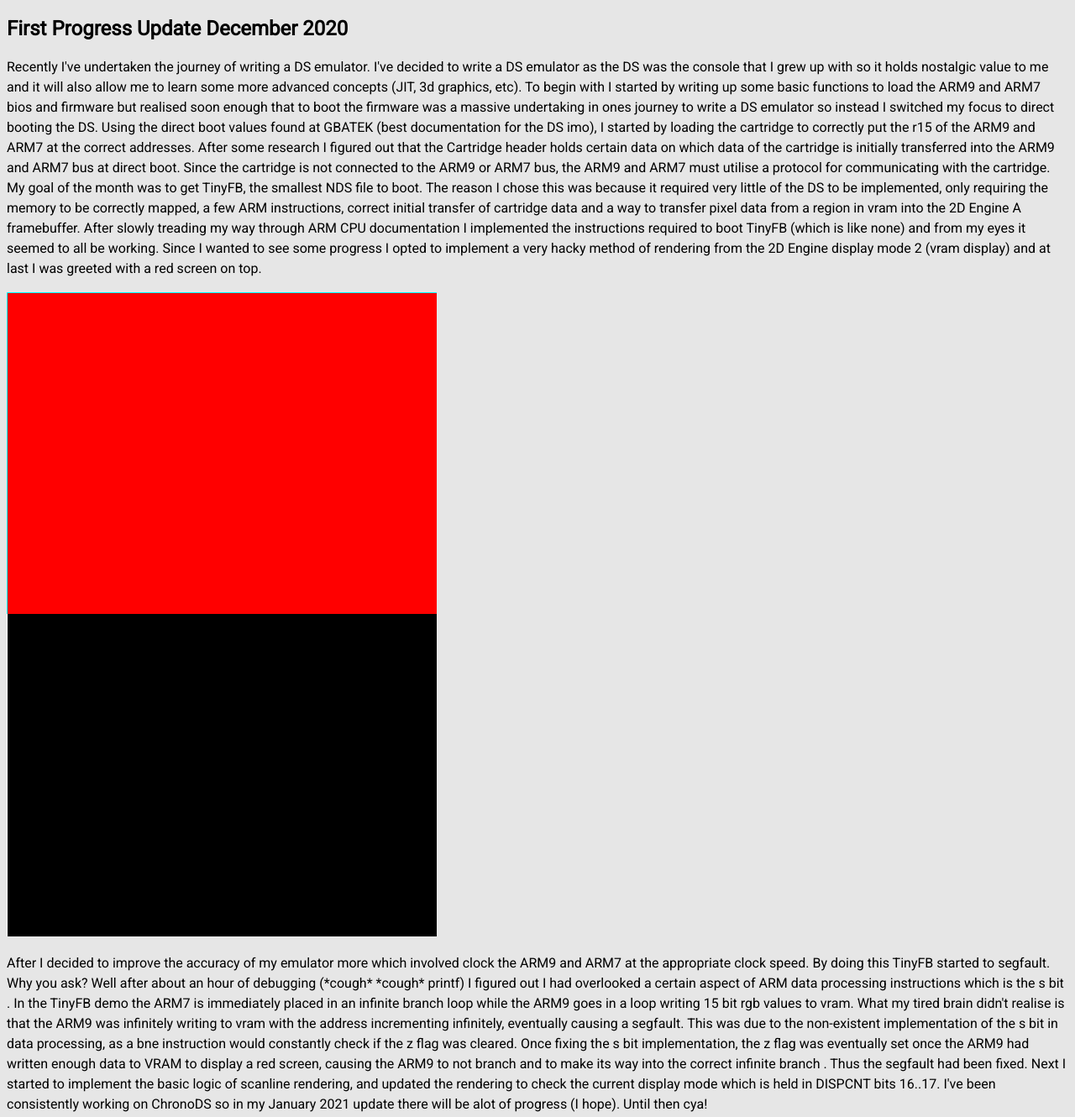
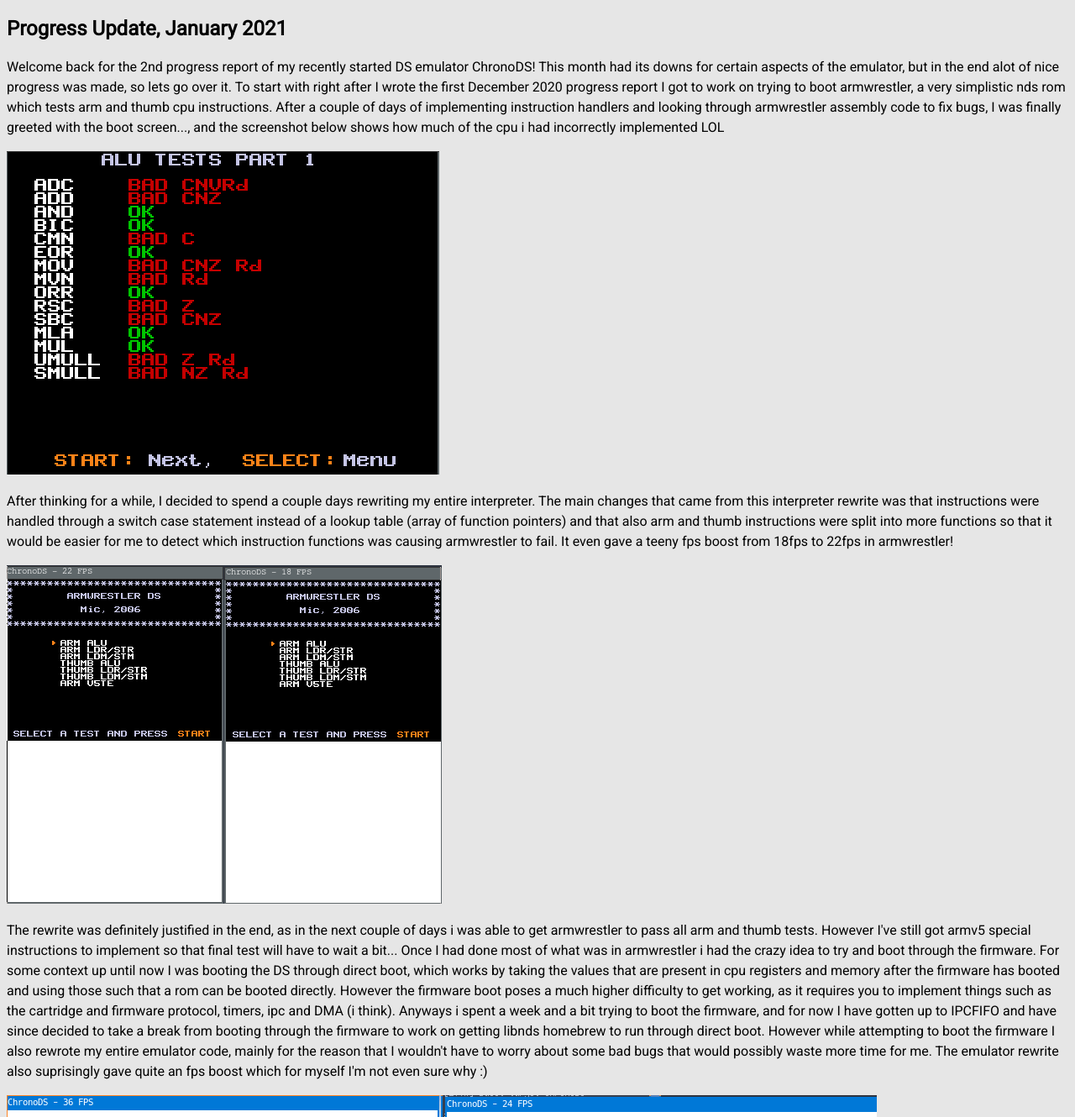
Before and after one commit to strayacode/strayacode.github.io, a plain HTML site: page index.html in a window 1280 px wide. Shown: the top 1330 px of the page at 84% size. Drawn offline with Linux system fonts and the light colour scheme.

Commit message:
add january progress update

```diff
--- a/index.html
+++ b/index.html
@@ -5,6 +5,42 @@
     <link rel="stylesheet" href="style.css">
 </head>
 <body>
+    <h2>Progress Update, January 2021</h2>
+    <p>Welcome back for the 2nd progress report of my recently started DS emulator ChronoDS! This month had its downs for certain aspects of the emulator, but in the end
+    alot of nice progress was made, so lets go over it. To start with right after I wrote the first December 2020 progress report I got to work on trying to boot armwrestler,
+    a very simplistic nds rom which tests arm and thumb cpu instructions. After a couple of days of implementing instruction handlers and looking through armwrestler assembly code to fix bugs,
+    I was finally greeted with the boot screen..., and the screenshot below shows how much of the cpu i had incorrectly implemented LOL
+    </p>
+    <img src="images/image1.png" alt="the boot screen of armwrestler">
+
+    <p>After thinking for a while, I decided to spend a couple days rewriting my entire interpreter. The main changes that came from this interpreter rewrite was that instructions were handled through a switch case statement instead of a
+    lookup table (array of function pointers) and that also arm and thumb instructions were split into more functions so that it would be easier for me to detect which instruction functions was causing armwrestler to fail.
+    It even gave a teeny fps boost from 18fps to 22fps in armwrestler!
+    </p>
+
+    <img src="images/image2.png" alt="4 extra fps! i guess ill take it">
+
+    <p>The rewrite was definitely justified in the end, as in the next couple of days i was able to get armwrestler to pass all arm and thumb tests. However I've still got armv5 special instructions to implement so that final test will have to wait a bit...
+     Once I had done most of what was in armwrestler i had the crazy idea to try and boot through the firmware. For some context up until now I was booting the DS through direct boot, which works by taking the values that are present in cpu registers and memory
+     after the firmware has booted and using those such that a rom can be booted directly. However the firmware boot poses a much higher difficulty to get working, as it requires you to implement things such as the cartridge and firmware protocol, timers, ipc and DMA (i think).
+     Anyways i spent a week and a bit trying to boot the firmware, and for now I have gotten up to IPCFIFO and have since decided to take a break from booting through the firmware to work on getting libnds homebrew to run through direct boot.
+     However while attempting to boot the firmware I also rewrote my entire emulator code, mainly for the reason that I wouldn't have to worry about some bad bugs that would possibly waste more time for me. The emulator rewrite also suprisingly gave quite an fps boost which for myself I'm not even sure why :)
+    </p>
+
+    <img src="images/image3.png" alt="very nice fps boost!">
+
+    <p>So my goal next was to boot some libnds homebrew, which to my knowledge libnds homebrew has a specific startup which does some certain things such as the initialisation of io registers, etc. I haven't ended up booting libnds homebrew as of January, but hopefully keep an eye out for next months progress report to see some homebrew running! (not guaranteed tho :`( ).
+        Through the process of trying to boot libnds homebrew I was also able to get around to implementing some important components of the DS such as timers and DMA. At the same time a nds rom called rockwrestler booted as well which provides tests to test certain behaviour of components outside of the cpu which is a welcome step in the right direction.
+    </p>
+
+    <img src="images/image4.png" alt="rockwrestler booting!">
+
+    <p>And finally at the end of January I decided to implement another frontend which is for Qt! Qt provides a more user friendly interface for ChronoDS compared to my SDL frontend and will in the future provide some cool features so keep an eye out!</p>
+
+    <img src="images/image5.png" alt="demo of the qt frontend running rockwrestler">
+
+    <p>Next month I start uni though so unfortunately I'm going to be occupied less with ChronoDS but hopefully some progress can still be made! Until then cya!</p>
+
     <h2>First Progress Update December 2020</h2>
     <p>Recently I've undertaken the journey of writing a DS emulator. I've decided to write a DS emulator as the DS was the console
     that I grew up with so it holds nostalgic value to me and it will also allow me to learn some more advanced concepts (JIT, 3d graphics, etc).
```
Also changed, not shown: images/image1.png (added), images/image2.png (added), images/image3.png (added), images/image4.png (added), images/image5.png (added).
